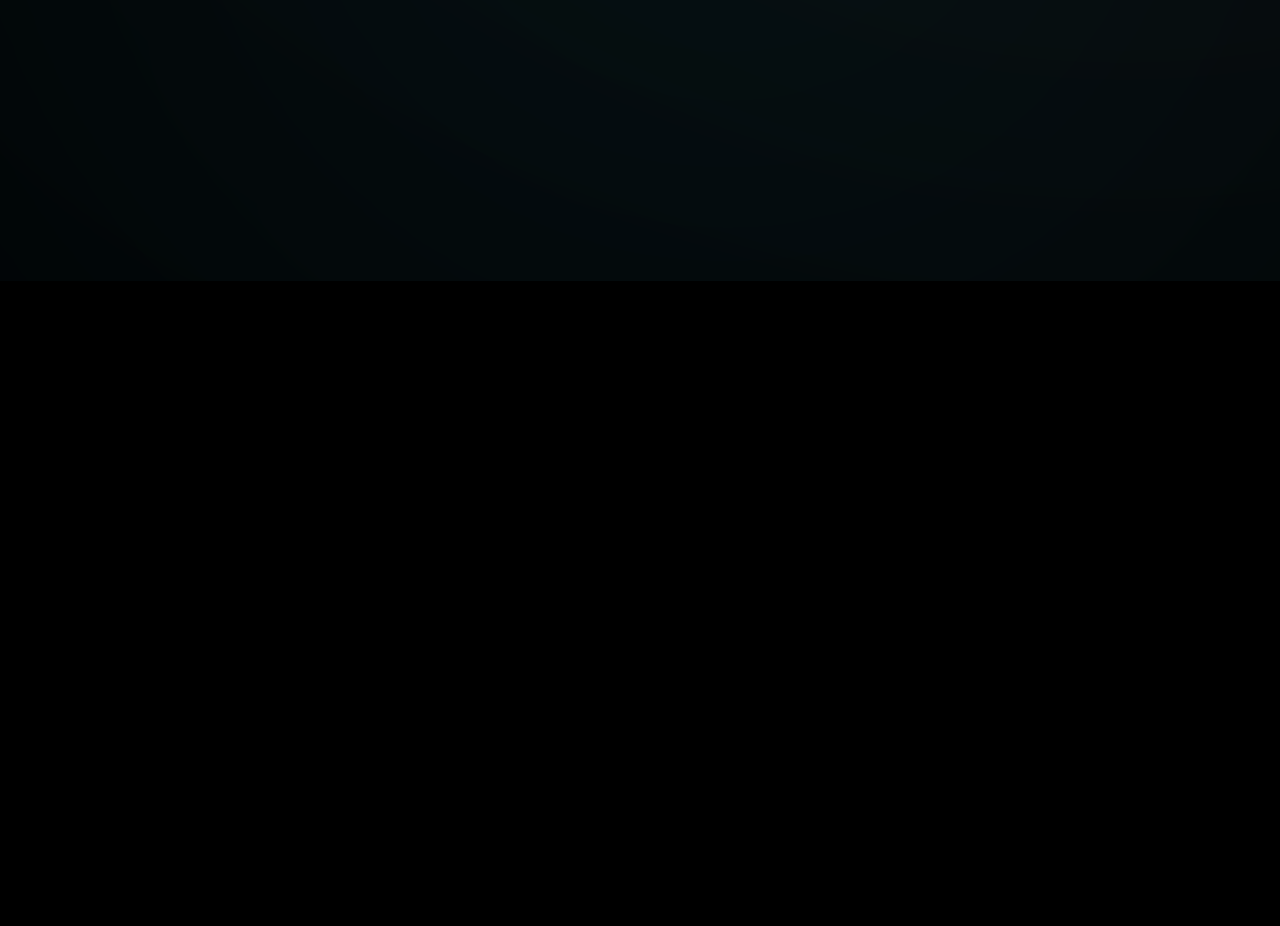
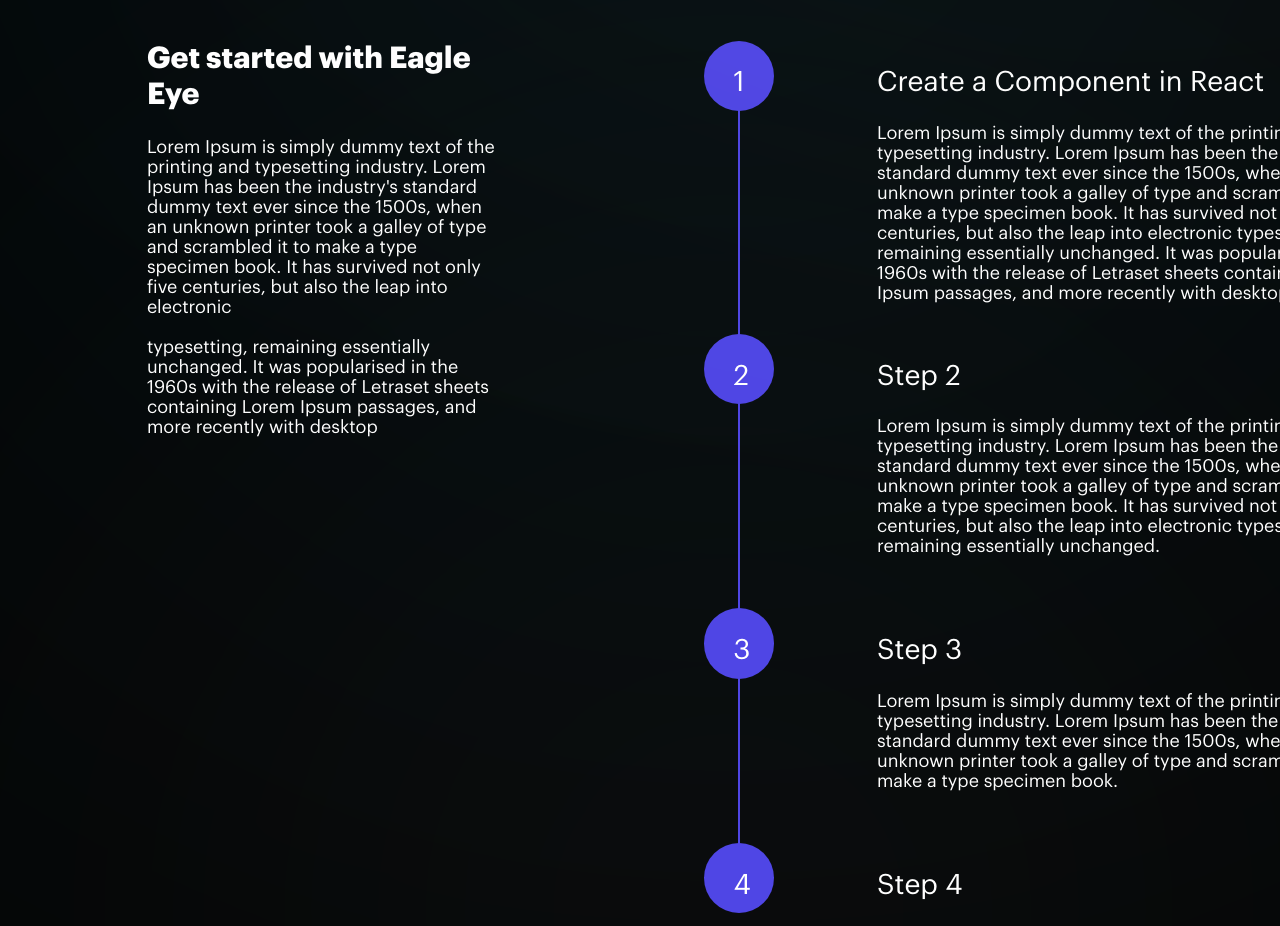
Before and after one commit to murtazakhan2595/Intelli-eye-ui, a Next.js app: page / in a window 1280 px wide. Shown: the part 2680-3606 px from the top of the page. Before the commit the page ends 2961 px from the top, so only its background shows below. Built offline with nearby package versions, Linux system fonts and the light colour scheme.

Commit message:
completed testimonials

```diff
--- a/src/app/(home)/components/Integrations.tsx
+++ b/src/app/(home)/components/Integrations.tsx
@@ -16,7 +16,7 @@
           </div>
         </div>
       </div>
-      <div className="flex items-center justify-center gap-[166px]">
+      <div className="flex items-center justify-center gap-[166px] mb-[212px]">
         <div className="w-[463.50px] h-[304.74px] flex-col flex justify-start items-start gap-[58.62px]">
           <img className="w-[463.50px] h-[182.36px]" src="/logo 1.png" />
           <div className="justify-start items-center flex gap-16 ">
@@ -52,6 +52,97 @@
           </Button>
         </div>
       </div>
+      <div className="flex items-start justify-center gap-[204px]">
+        <div className="flex flex-col text-white max-w-[353px]">
+          <div className="w-full text-3xl font-semibold">
+            Get started with Eagle Eye
+          </div>
+          <div className="mt-6 w-full text-lg leading-5">
+            Lorem Ipsum is simply dummy text of the printing and typesetting
+            industry. Lorem Ipsum has been the industry's standard dummy text
+            ever since the 1500s, when an unknown printer took a galley of type
+            and scrambled it to make a type specimen book. It has survived not
+            only five centuries, but also the leap into electronic <br />
+            <br />
+            typesetting, remaining essentially unchanged. It was popularised in
+            the 1960s with the release of Letraset sheets containing Lorem Ipsum
+            passages, and more recently with desktop
+          </div>
+        </div>
+        <div className="w-[675.77px] relative">
+          <div className="w-[828.22px] h-[0px] left-[36.26px] top-[35.44px] absolute origin-top-left rotate-90 border border-indigo-600"></div>
+          <div className="w-[70.05px] h-[70.05px] left-0 top-0 absolute">
+            <div className="w-[70.05px] h-[70.05px] left-0 top-0 absolute bg-indigo-600 rounded-full" />
+            <div className="left-[29.67px] top-[20.60px] absolute text-white text-[28.02px] font-medium ">
+              1
+            </div>
+          </div>
+          <div className="w-[70.05px] h-[70.05px] left-[-0px] top-[293.38px] absolute">
+            <div className="w-[70.05px] h-[70.05px] left-0 top-0 absolute bg-indigo-600 rounded-full" />
+            <div className="left-[29.67px] top-[20.60px] absolute text-white text-[28.02px] font-medium ">
+              2
+            </div>
+          </div>
+          <div className="w-[70.05px] h-[70.05px] left-[-0px] top-[567.81px] absolute">
+            <div className="w-[70.05px] h-[70.05px] left-0 top-0 absolute bg-indigo-600 rounded-full" />
+            <div className="left-[29.67px] top-[20.60px] absolute text-white text-[28.02px] font-medium ">
+              3
+            </div>
+          </div>
+          <div className="w-[70.05px] h-[70.05px] left-[-0px] top-[802.68px] absolute">
+            <div className="w-[70.05px] h-[70.05px] left-0 top-0 absolute bg-indigo-600 rounded-full" />
+            <div className="left-[29.67px] top-[20.60px] absolute text-white text-[28.02px] font-medium ">
+              4
+            </div>
+          </div>
+          <div className="w-[502.70px] h-[228.28px] left-[173.06px] top-[20.60px] absolute flex-col justify-start items-start gap-[19.78px] inline-flex">
+            <div className="text-white text-[28.02px] font-medium ">
+              Create a Component in React
+            </div>
+            <div className="w-[502.70px] text-white text-lg leading-5">
+              Lorem Ipsum is simply dummy text of the printing and typesetting
+              industry. Lorem Ipsum has been the industry's standard dummy text
+              ever since the 1500s, when an unknown printer took a galley of
+              type and scrambled it to make a type specimen book. It has
+              survived not only five centuries, but also the leap into
+              electronic typesetting, remaining essentially unchanged. It was
+              popularised in the 1960s with the release of Letraset sheets
+              containing Lorem Ipsum passages, and more recently with desktop
+            </div>
+          </div>
+          <div className="w-[502.70px] h-[188.72px] left-[173.06px] top-[313.98px] absolute flex-col justify-start items-start gap-[19.78px] inline-flex">
+            <div className="text-white text-[28.02px] font-medium ">Step 2</div>
+            <div className="w-[502.70px] text-white  text-lg leading-5 ">
+              Lorem Ipsum is simply dummy text of the printing and typesetting
+              industry. Lorem Ipsum has been the industry's standard dummy text
+              ever since the 1500s, when an unknown printer took a galley of
+              type and scrambled it to make a type specimen book. It has
+              survived not only five centuries, but also the leap into
+              electronic typesetting, remaining essentially unchanged.{" "}
+            </div>
+          </div>
+          <div className="w-[502.70px] h-[149.16px] left-[173.06px] top-[588.41px] absolute flex-col justify-start items-start gap-[19.78px] inline-flex">
+            <div className="text-white text-[28.02px] font-medium ">Step 3</div>
+            <div className="w-[502.70px] text-white  text-lg leading-5 ">
+              Lorem Ipsum is simply dummy text of the printing and typesetting
+              industry. Lorem Ipsum has been the industry's standard dummy text
+              ever since the 1500s, when an unknown printer took a galley of
+              type and scrambled it to make a type specimen book.{" "}
+            </div>
+          </div>
+          <div className="w-[502.70px] h-[188.72px] left-[173.06px] top-[823.28px] absolute flex-col justify-start items-start gap-[19.78px] inline-flex">
+            <div className="text-white text-[28.02px] font-medium ">Step 4</div>
+            <div className="w-[502.70px] text-white  text-lg leading-5">
+              Lorem Ipsum is simply dummy text of the printing and typesetting
+              industry. Lorem Ipsum has been the industry's standard dummy text
+              ever since the 1500s, when an unknown printer took a galley of
+              type and scrambled it to make a type specimen book. It has
+              survived not only five centuries, but also the leap into
+              electronic typesetting, remaining essentially unchanged.{" "}
+            </div>
+          </div>
+        </div>
+      </div>
     </div>
   );
 }
--- a/src/app/(home)/page.tsx
+++ b/src/app/(home)/page.tsx
@@ -50,6 +50,7 @@
           </div>
         </div>
         <div className="absolute top-[1971px] left-[233px] w-[990px] h-[990px] opacity-50 bg-cyan-800 rounded-full blur-[600px]" />
+        <div className="absolute w-[817px] h-[817px] top-[3180px] left-[320px] opacity-30 bg-stone-400 rounded-full blur-[600px]" />
       </div>
     </>
   );
```
Also changed, not shown: src/app/(home)/components/Testimonials.tsx (added).
